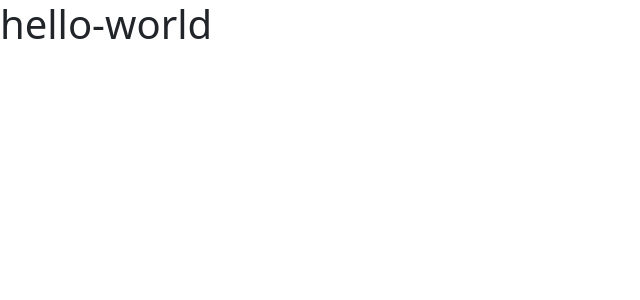
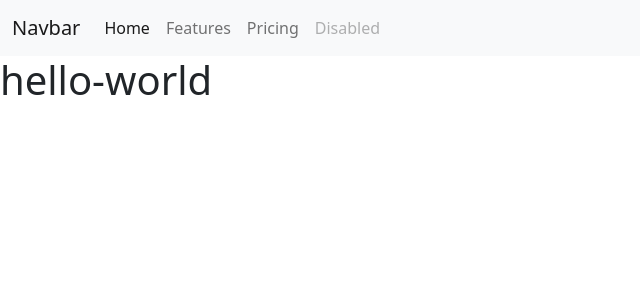
Before and after one commit to P1nkPegasus/Frontend-Captsone, an Angular app in the folder charity/: page / in a window 1280 px wide. Shown: the top 300 px of the page, without its empty margins (0-640 px from the left). Built offline with nearby package versions, Linux system fonts and the light colour scheme.

Commit message:
added navbar

```diff
--- a/charity/src/app/app.component.html
+++ b/charity/src/app/app.component.html
@@ -1,3 +1,27 @@
+<nav class="navbar navbar-expand-lg navbar-light bg-light">
+  <div class="container-fluid">
+    <a class="navbar-brand" href="#">Navbar</a>
+    <button class="navbar-toggler" type="button" data-bs-toggle="collapse" data-bs-target="#navbarNav" aria-controls="navbarNav" aria-expanded="false" aria-label="Toggle navigation">
+      <span class="navbar-toggler-icon"></span>
+    </button>
+    <div class="collapse navbar-collapse" id="navbarNav">
+      <ul class="navbar-nav">
+        <li class="nav-item">
+          <a class="nav-link active" aria-current="page" href="#">Home</a>
+        </li>
+        <li class="nav-item">
+          <a class="nav-link" href="#">Features</a>
+        </li>
+        <li class="nav-item">
+          <a class="nav-link" href="#">Pricing</a>
+        </li>
+        <li class="nav-item">
+          <a class="nav-link disabled" href="#" tabindex="-1" aria-disabled="true">Disabled</a>
+        </li>
+      </ul>
+    </div>
+  </div>
+</nav>
 <h1>hello-world</h1>
 
 <router-outlet></router-outlet>
```
